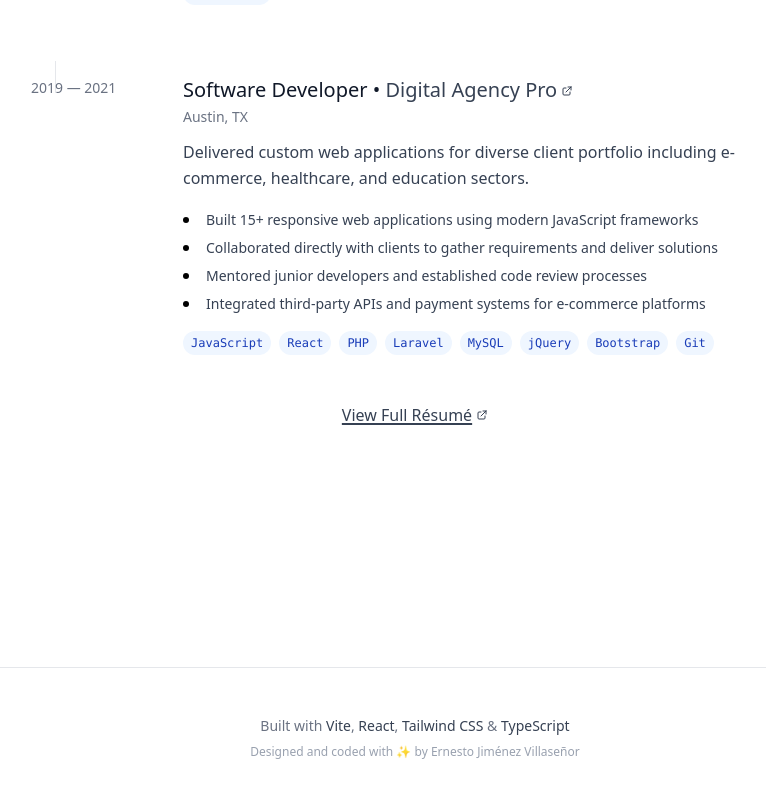
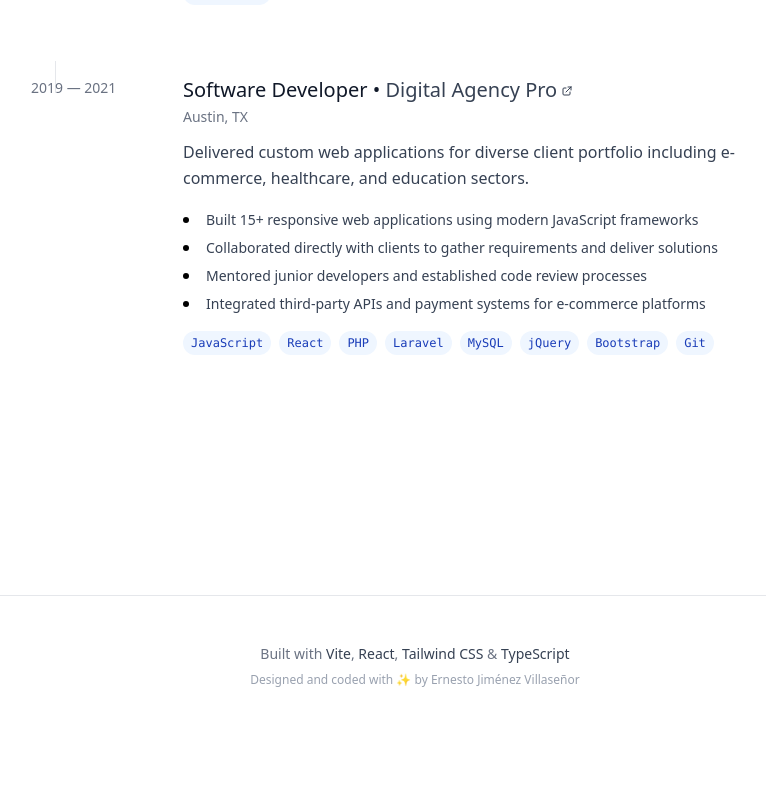
Before and after one commit to SyNeto/cv-portfolio, a React (Vite) app: page / in a window 1280 px wide. Shown: the part 2373-3171 px from the top of the page, without its empty margins (193-959 px from the left). After the commit the page ends 3109 px from the top, so only its background shows below. Built offline with nearby package versions, Linux system fonts and the light colour scheme.

Commit message:
fix: remove non-functional resume link and clean up imports
- Remove 'View Full Résumé' link that points to non-existent /resume.pdf
- Remove unused Link import to fix ESLint error
- Clean up ExperienceSection layout after link removal
- Can be re-added later when resume PDF is uploaded

```diff
--- a/src/components/sections/ExperienceSection.tsx
+++ b/src/components/sections/ExperienceSection.tsx
@@ -1,5 +1,5 @@
 import React from 'react';
-import { Heading, ExperienceCard, Link } from '../ui';
+import { Heading, ExperienceCard } from '../ui';
 import { usePortfolioData } from '../../hooks';
 
 export const ExperienceSection: React.FC = () => {
@@ -28,18 +28,6 @@ export const ExperienceSection: React.FC = () => {
             </div>
           ))}
         </div>
-
-        {/* View full resume link */}
-        <div className="mt-12 text-center">
-          <Link
-            href="/resume.pdf"
-            external
-            variant="underline"
-            className="inline-flex items-center font-medium"
-          >
-            View Full Résumé
-          </Link>
-        </div>
       </div>
     </section>
   );
```
